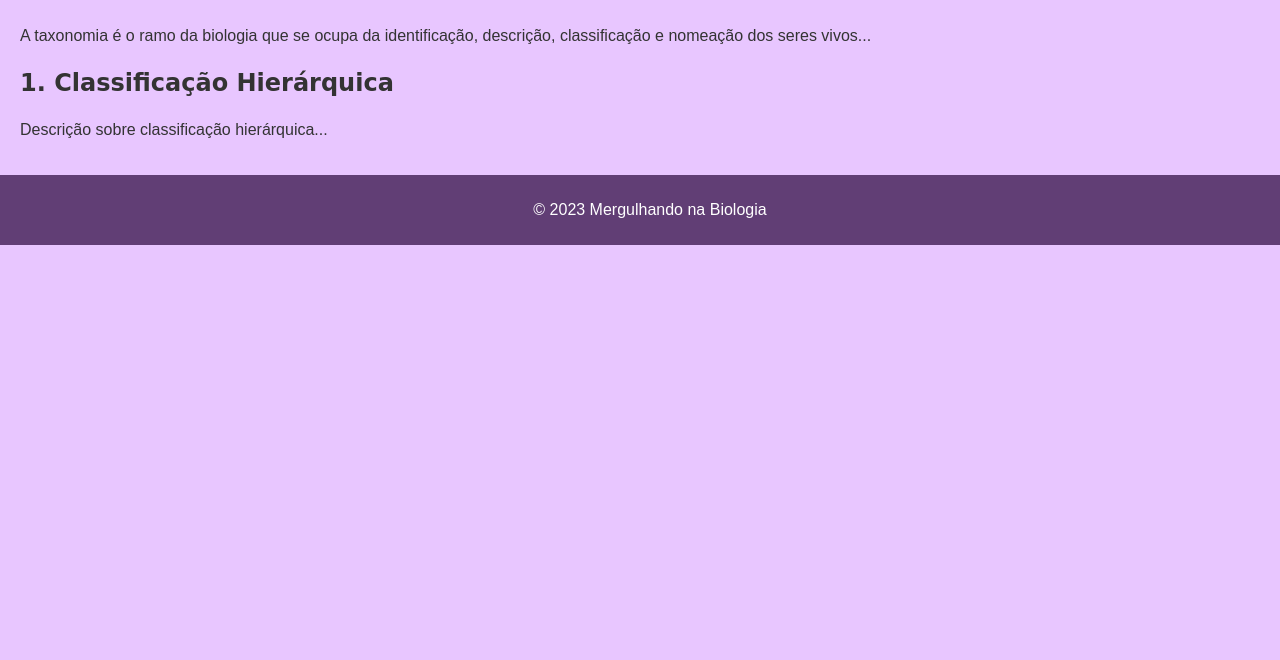
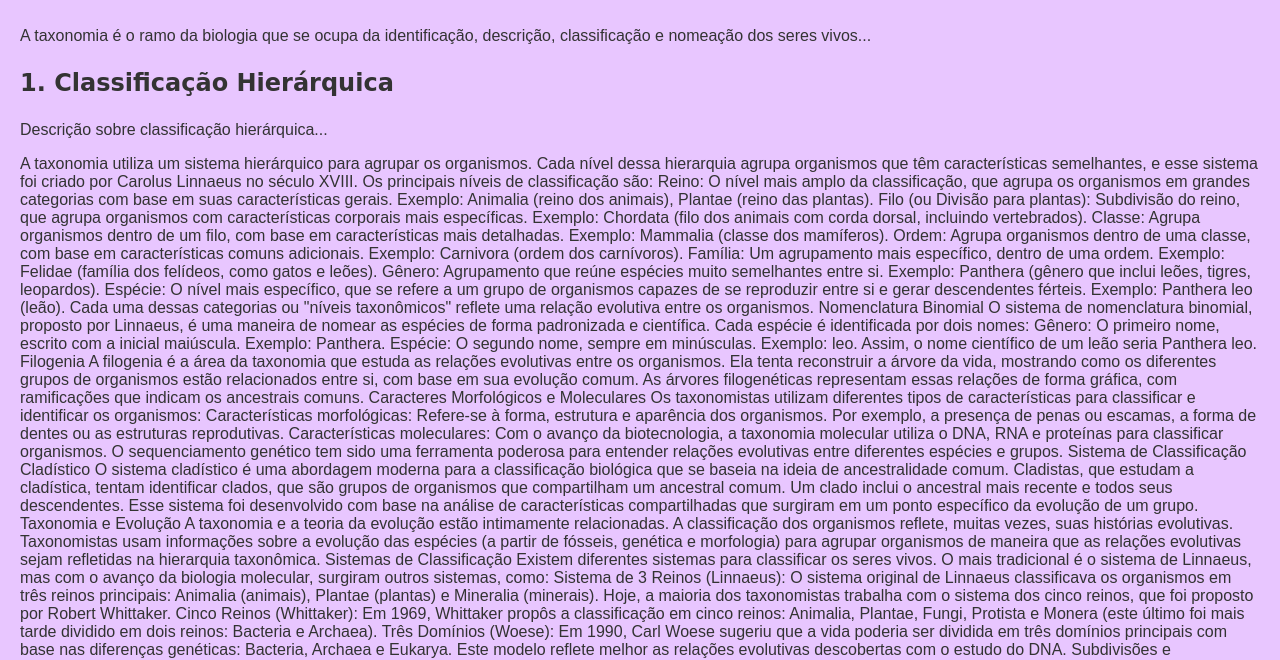
Before and after one commit to Iasmym03/Site-parecido-com-o-do-figma, a plain HTML site: page conteudo.html in a window 1280 px wide. Shown: the part 288-948 px from the top of the page. Before the commit the page ends 800 px from the top, so only its background shows below. Drawn offline with Linux system fonts and the light colour scheme.

Commit message:
Update conteudo.html

```diff
--- a/conteudo.html
+++ b/conteudo.html
@@ -23,7 +23,7 @@
         <p>A taxonomia é o ramo da biologia que se ocupa da identificação, descrição, classificação e nomeação dos seres vivos...</p>
         <h3>1. Classificação Hierárquica</h3>
         <p>Descrição sobre classificação hierárquica...</p>
-        <pA taxonomia utiliza um sistema hierárquico para agrupar os organismos. Cada nível dessa hierarquia agrupa organismos que têm características semelhantes, e esse sistema foi criado por Carolus Linnaeus no século XVIII. Os principais níveis de classificação são:
+        <p>A taxonomia utiliza um sistema hierárquico para agrupar os organismos. Cada nível dessa hierarquia agrupa organismos que têm características semelhantes, e esse sistema foi criado por Carolus Linnaeus no século XVIII. Os principais níveis de classificação são:
 Reino: O nível mais amplo da classificação, que agrupa os organismos em grandes categorias com base em suas características gerais. Exemplo: Animalia (reino dos animais), Plantae (reino das plantas).
 
 Filo (ou Divisão para plantas): Subdivisão do reino, que agrupa organismos com características corporais mais específicas. Exemplo: Chordata (filo dos animais com corda dorsal, incluindo vertebrados).
@@ -81,8 +81,8 @@ Subfilo (abaixo de filo) Subclasse (abaixo de classe) Subordem (abaixo de ordem)
 
 Conclusão
 
-A taxonomia é um campo fundamental da biologia, que nos ajuda a compreender a diversidade da vida, a evolução das espécies e a organização dos organismos no planeta. Ao classificar os seres vivos de maneira estruturada, ela facilita o estudo das suas características e relações evolutivas.<p\>
-
+A taxonomia é um campo fundamental da biologia, que nos ajuda a compreender a diversidade da vida, a evolução das espécies e a organização dos organismos no planeta. Ao classificar os seres vivos de maneira estruturada, ela facilita o estudo das suas características e relações evolutivas.
+     </p>
     </main>
 
     <footer>
```
